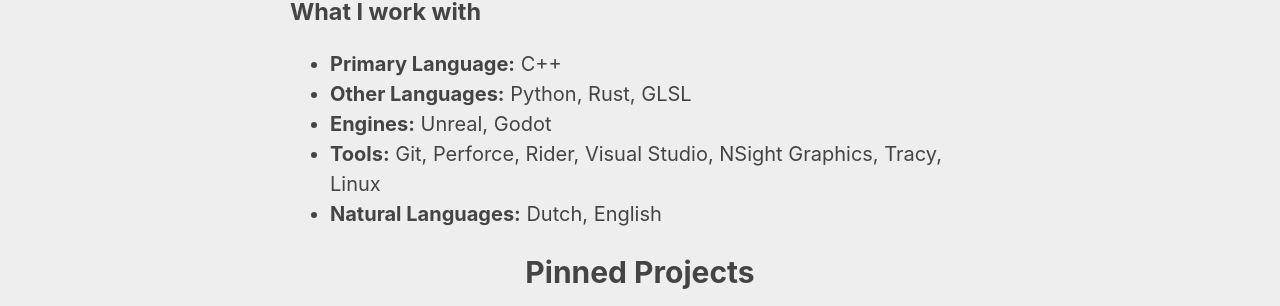
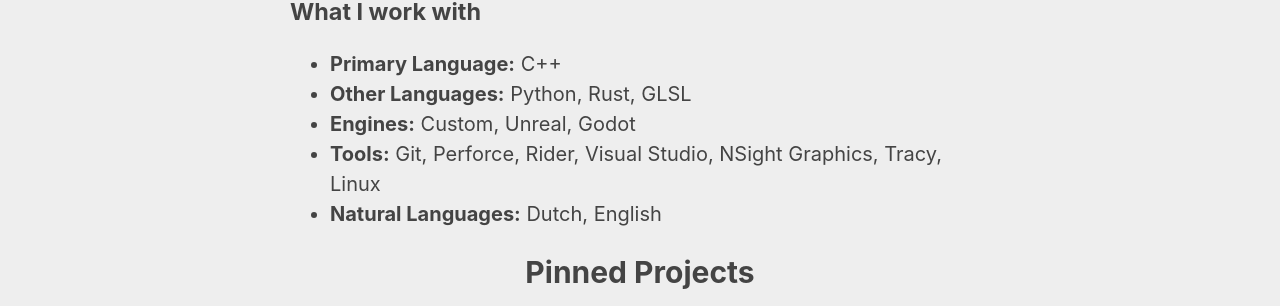
Before and after one commit to bakjedev/bakjedev.github.io, a Jekyll site: the page built from index.md, in a window 1280 px wide and 900 px high, scrolled down 370 px. Shown: the part 148-454 px from the top of the window. Built offline with Jekyll 4.4.1, drawn with Linux system fonts in a browser that asks for light colours.

Commit message:
Add 'Custom' to list of engines i use

```diff
--- a/index.md
+++ b/index.md
@@ -32,7 +32,7 @@
 
 - **Primary Language:** C++
 - **Other Languages:** Python, Rust, GLSL
-- **Engines:** Unreal, Godot
+- **Engines:** Custom, Unreal, Godot
 - **Tools:** Git, Perforce, Rider, Visual Studio, NSight Graphics, Tracy, Linux
 - **Natural Languages:** Dutch, English
 
```
